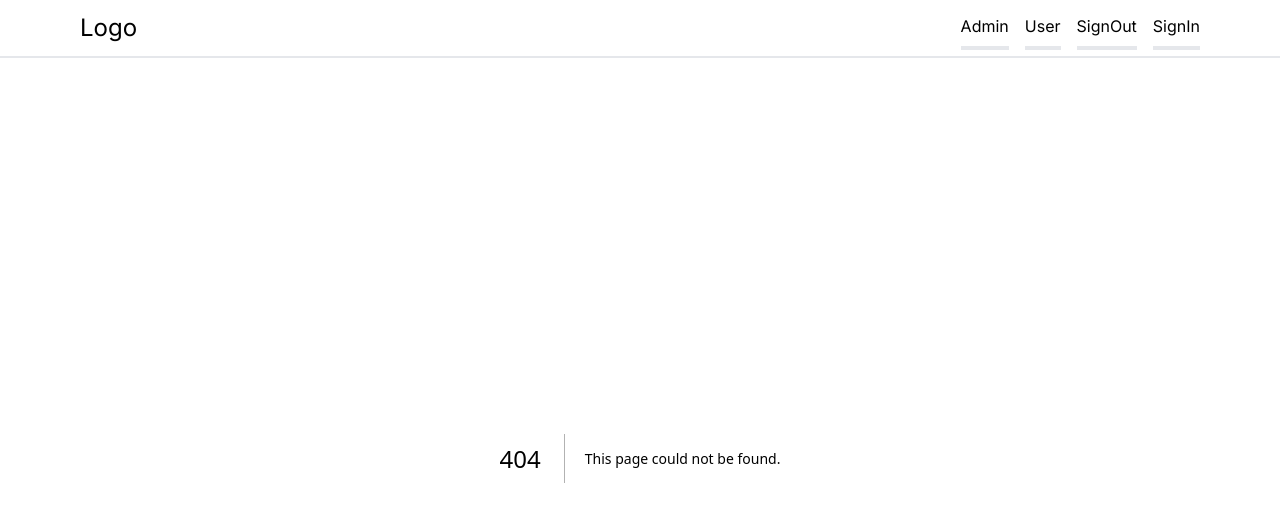
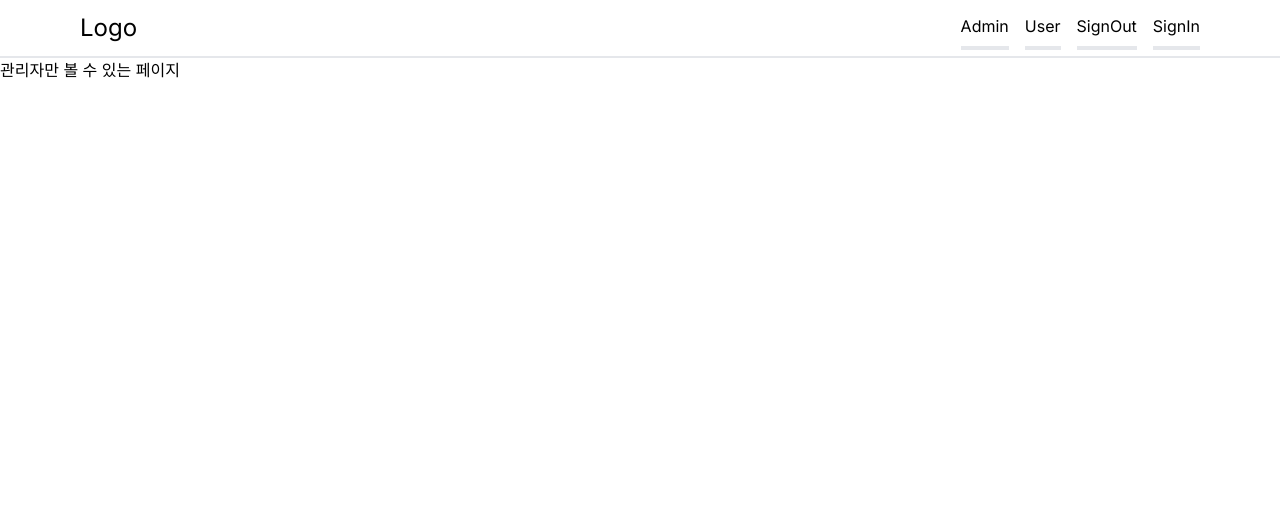
Before and after one commit to FranzCho/Market, a Next.js app: page /admin in a window 1280 px wide. Before the commit this address had no page. Shown: the top 522 px of the page. Built offline with nearby package versions, Linux system fonts and the light colour scheme.

Commit message:
feat: admin 페이지 생성

```diff
--- /dev/null
+++ b/src/app/admin/page.tsx
@@ -0,0 +1,7 @@
+import React from "react";
+
+const AdminPage = () => {
+  return <div>관리자만 볼 수 있는 페이지</div>;
+};
+
+export default AdminPage;
```
